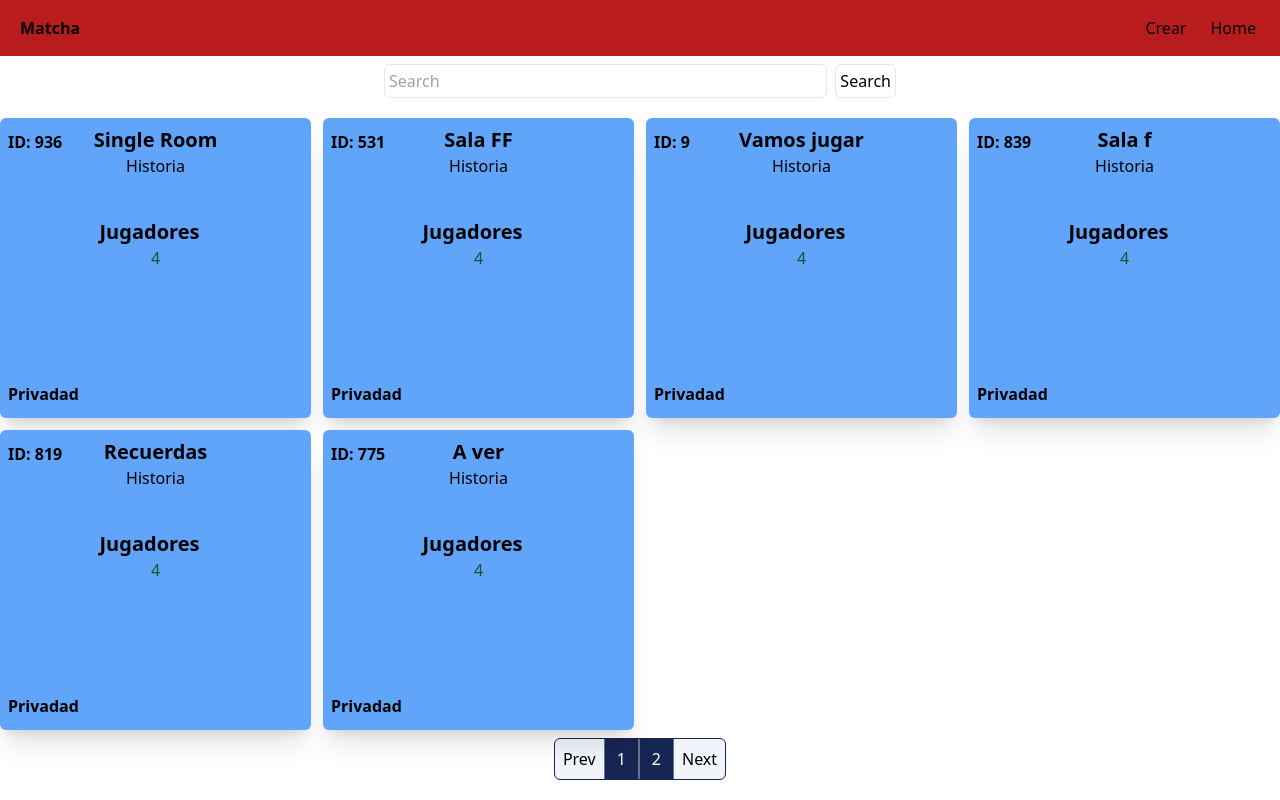
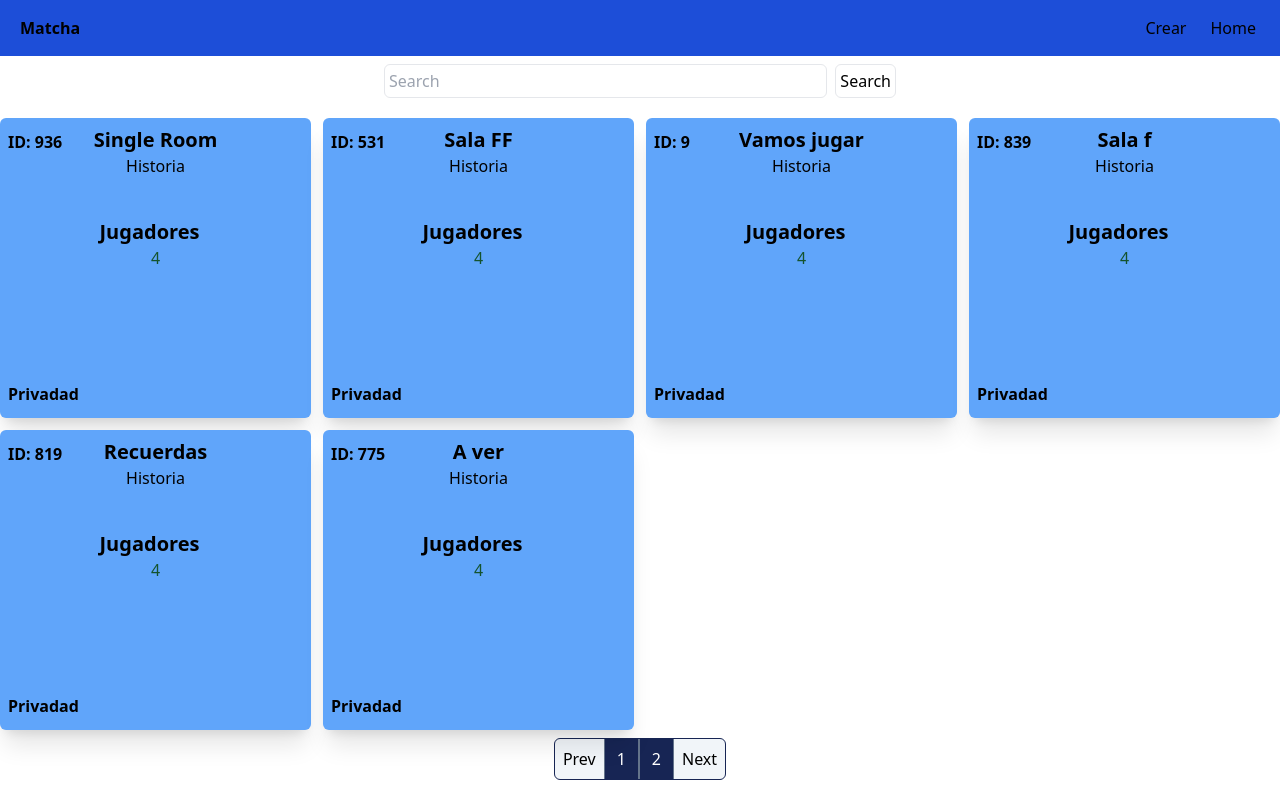
Before and after one commit to LuisArielRetanaHernadez/Memorama, a React (Vite) app: page / in a window 1280 px wide. Built offline with nearby package versions, Linux system fonts and the light colour scheme.

Commit message:
cambiando el color de fondo a bg-blu-700

```diff
--- a/src/layouts/Menu/Menu.layout.jsx
+++ b/src/layouts/Menu/Menu.layout.jsx
@@ -4,7 +4,7 @@ const Menu = () => {
 
   return (
     <>
-      <header className="w-full h-14 bg-red-700">
+      <header className="w-full h-14 bg-blue-700">
         <div className="h-full p-5 flex justify-between items-center">
           <Link className="font-bold">
             <h1 className="">Matcha</h1>
```
